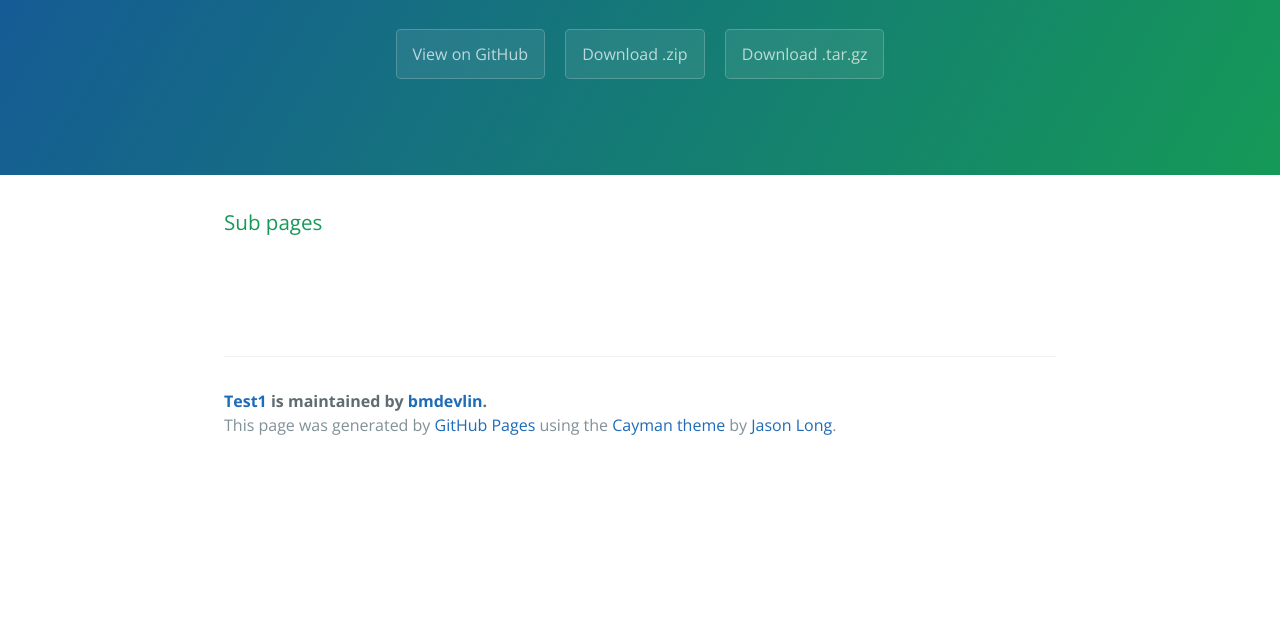
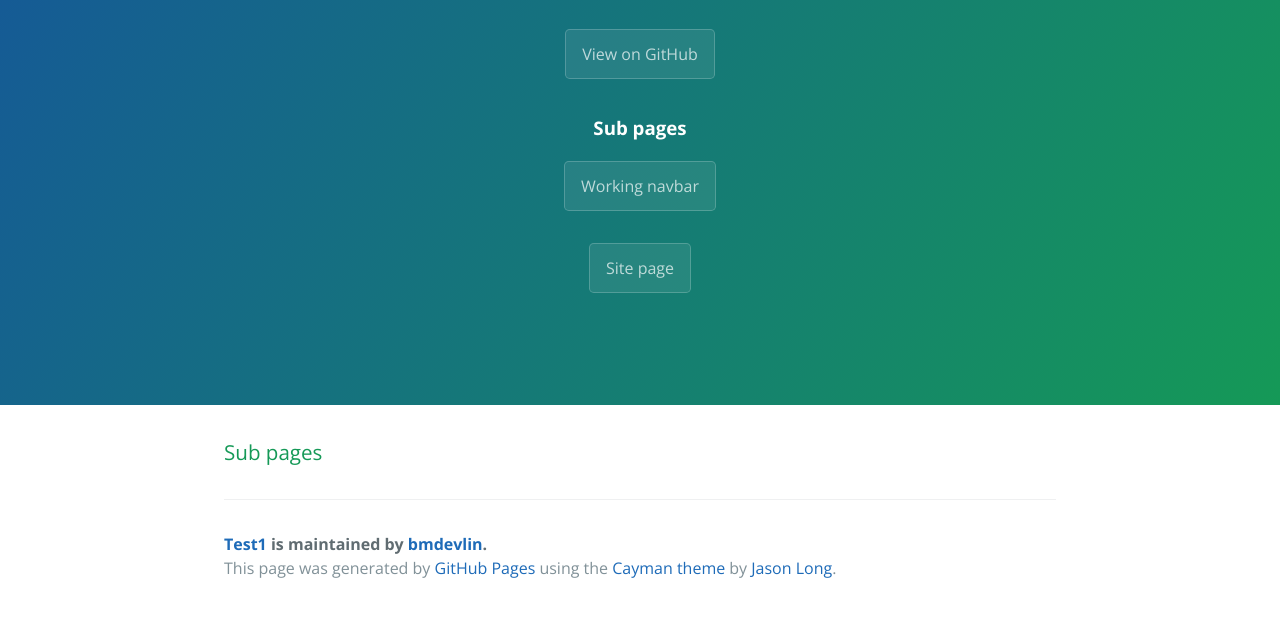
Before and after one commit to bmdevlin/test1, a plain HTML site: page index.html in a window 1280 px wide. Shown: the part 161-778 px from the top of the page. Drawn offline with nearby package versions, Linux system fonts and the light colour scheme.

Commit message:
Update index.html

```diff
--- a/index.html
+++ b/index.html
@@ -14,13 +14,16 @@
       <h1 class="project-name">Test1</h1>
       <h2 class="project-tagline"></h2>
       <a href="https://github.com/bmdevlin/test1" class="btn">View on GitHub</a>
-      <a href="https://github.com/bmdevlin/test1/zipball/master" class="btn">Download .zip</a>
-      <a href="https://github.com/bmdevlin/test1/tarball/master" class="btn">Download .tar.gz</a>
+
+       <h3>Sub pages</h3>
+      <p><a href="navbar1" class="btn">Working navbar</a></p>
+      <p><a href="sitepage1" class="btn">Site page</a></p>
+
     </section>
 
     <section class="main-content">
       <h3>Sub pages</h3>
-      <p><a href="navbar1" class="btn">Working navbar</a></p>
+
 
       <footer class="site-footer">
         <span class="site-footer-owner"><a href="https://github.com/bmdevlin/test1">Test1</a> is maintained by <a href="https://github.com/bmdevlin">bmdevlin</a>.</span>
```
